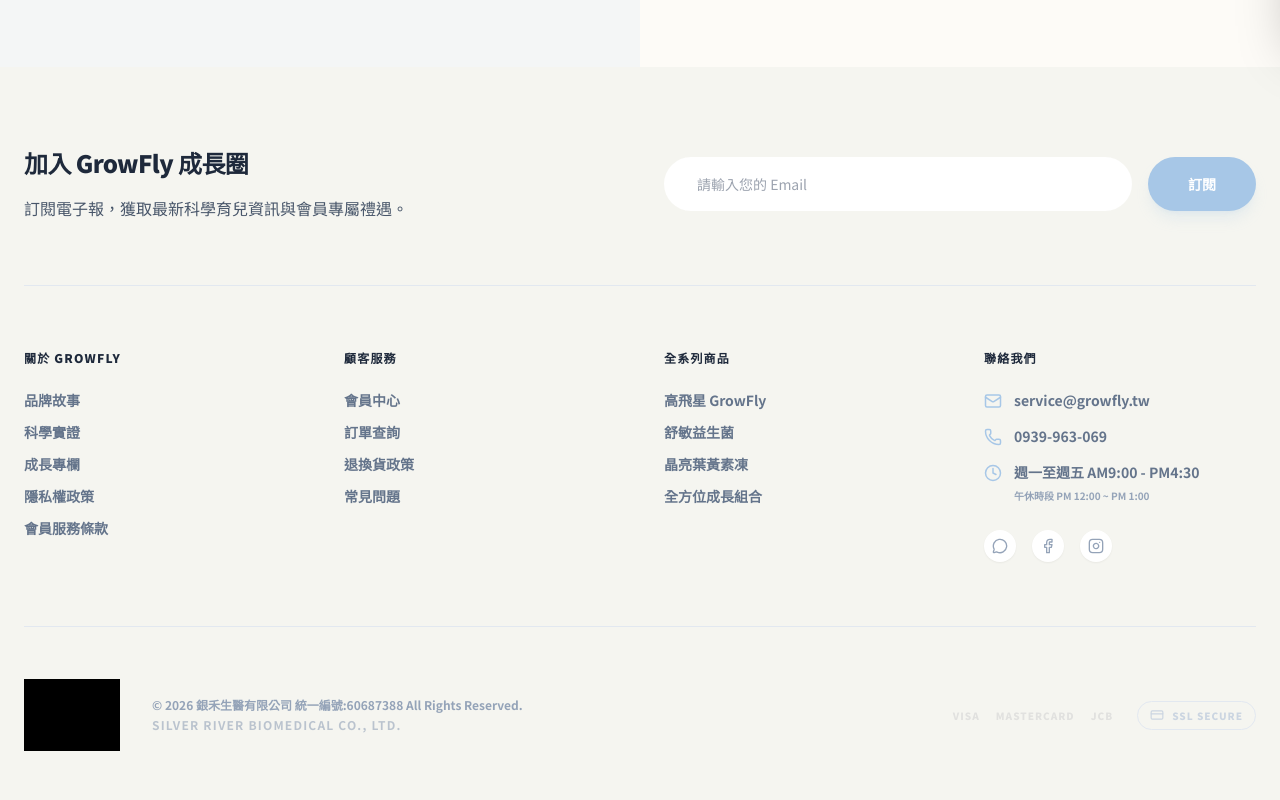
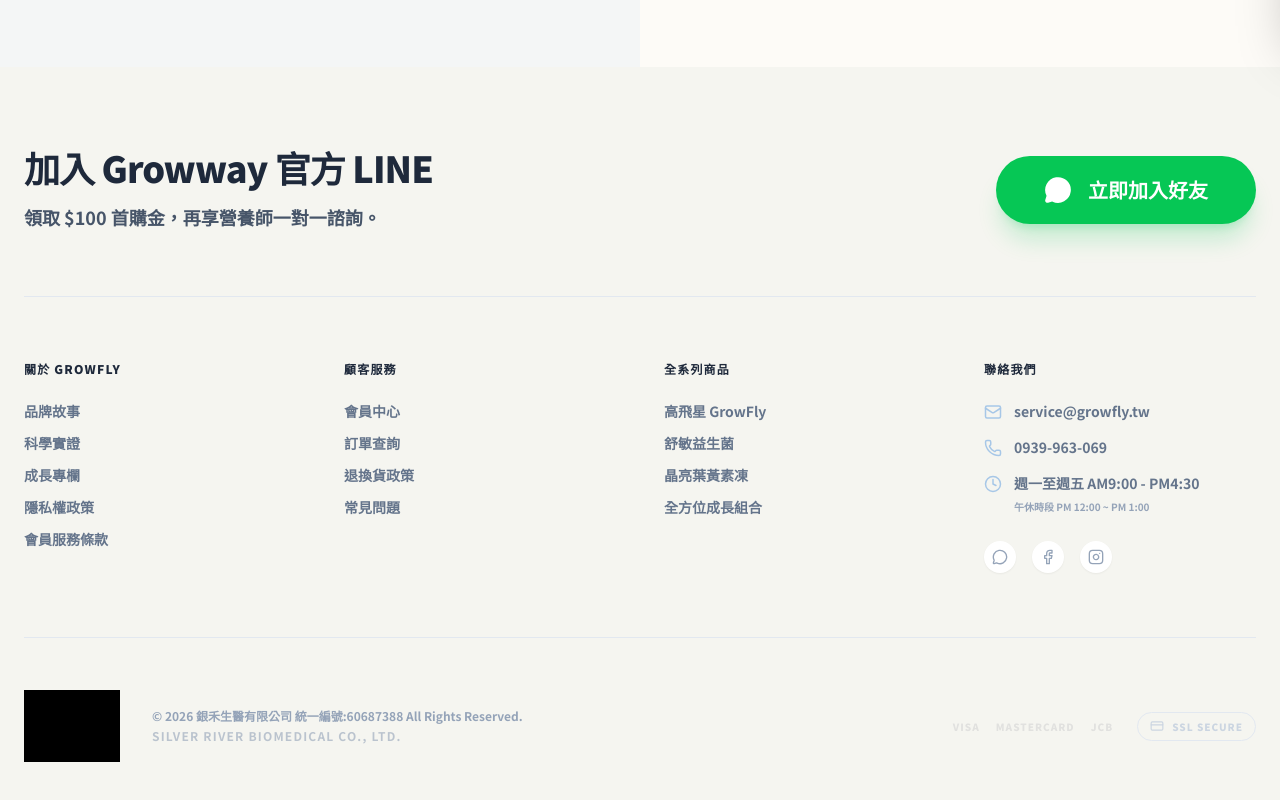
Before and after one commit to wu820422/GrowFly, a React (Vite) app: page /#/register in a window 1280 px wide. Shown: the part 762-1562 px from the top of the page. Built offline with nearby package versions, Linux system fonts and the light colour scheme; grey boxes are pictures that could not be loaded.

Commit message:
Add files via upload

```diff
--- a/components/Footer.tsx
+++ b/components/Footer.tsx
@@ -22,23 +22,24 @@
   return (
     <footer className="bg-[#F5F5F0] pt-20 pb-10">
       <div className="container-custom">
-        {/* Top: Newsletter Section */}
+        {/* Top: LINE CTA Section (重塑原本的訂閱區塊) */}
         <div className="grid grid-cols-1 md:grid-cols-2 gap-12 items-center border-b border-slate-200 pb-16 mb-16">
-          <div className="space-y-4">
-            <h3 className="text-2xl font-black text-slate-800 tracking-tight">加入 GrowFly 成長圈</h3>
-            <p className="text-slate-600 font-medium leading-relaxed">
-              訂閱電子報，獲取最新科學育兒資訊與會員專屬禮遇。
+          <div className="space-y-4 text-center md:text-left">
+            <h3 className="text-3xl md:text-4xl font-black text-slate-800 tracking-tight">加入 Growway 官方 LINE</h3>
+            <p className="text-slate-600 font-bold text-lg leading-relaxed">
+              領取 $100 首購金，再享營養師一對一諮詢。
             </p>
           </div>
-          <div className="flex flex-col sm:flex-row gap-4">
-            <input
-              type="email"
-              placeholder="請輸入您的 Email"
-              className="bg-white px-8 py-4 rounded-full text-sm flex-grow outline-none focus:ring-2 focus:ring-[#A7C7E7]/30 transition-all border border-transparent focus:border-[#A7C7E7]"
-            />
-            <button className="bg-[#A7C7E7] text-white px-10 py-4 rounded-full font-black text-sm hover:bg-[#8eb6dd] transition-all shadow-lg shadow-[#A7C7E7]/20">
-              訂閱
-            </button>
+          <div className="flex justify-center md:justify-end">
+            <a
+              href="https://line.me/R/ti/p/@growway"
+              target="_blank"
+              rel="noopener noreferrer"
+              className="bg-[#06C755] text-white px-12 py-5 rounded-full font-black text-xl hover:bg-[#05b34c] transition-all shadow-xl shadow-[#06C755]/20 flex items-center space-x-4 active:scale-95 group"
+            >
+              <MessageCircle size={28} className="fill-current group-hover:rotate-12 transition-transform" />
+              <span>立即加入好友</span>
+            </a>
           </div>
         </div>
 
@@ -46,7 +47,7 @@
         <div className="grid grid-cols-1 sm:grid-cols-2 lg:grid-cols-4 gap-12 mb-16">
           {/* Column 1: About */}
           <div className="space-y-6">
-            <h4 className="font-black text-slate-800 uppercase tracking-widest text-xs">關於 GrowFly</h4>
+            <h4 className="font-black text-slate-800 uppercase tracking-widest text-xs">關於 GrowFLY</h4>
             <ul className="text-sm font-bold text-slate-500 space-y-3">
               <li><Link to="/about" className="hover:text-[#A7C7E7] transition-colors">品牌故事</Link></li>
               <li><Link to="/science" className="hover:text-[#A7C7E7] transition-colors">科學實證</Link></li>
@@ -98,7 +99,7 @@
                 </div>
               </div>
               <div className="flex items-center space-x-4 pt-2">
-                <a href="https://line.me" target="_blank" rel="noopener noreferrer" className="w-8 h-8 rounded-full bg-white flex items-center justify-center text-slate-400 hover:text-[#A7C7E7] transition-all shadow-sm">
+                <a href="https://line.me/R/ti/p/@growway" target="_blank" rel="noopener noreferrer" className="w-8 h-8 rounded-full bg-white flex items-center justify-center text-slate-400 hover:text-[#06C755] transition-all shadow-sm">
                   <MessageCircle size={16} />
                 </a>
                 <a href="https://facebook.com" target="_blank" rel="noopener noreferrer" className="w-8 h-8 rounded-full bg-white flex items-center justify-center text-slate-400 hover:text-[#A7C7E7] transition-all shadow-sm">
```
